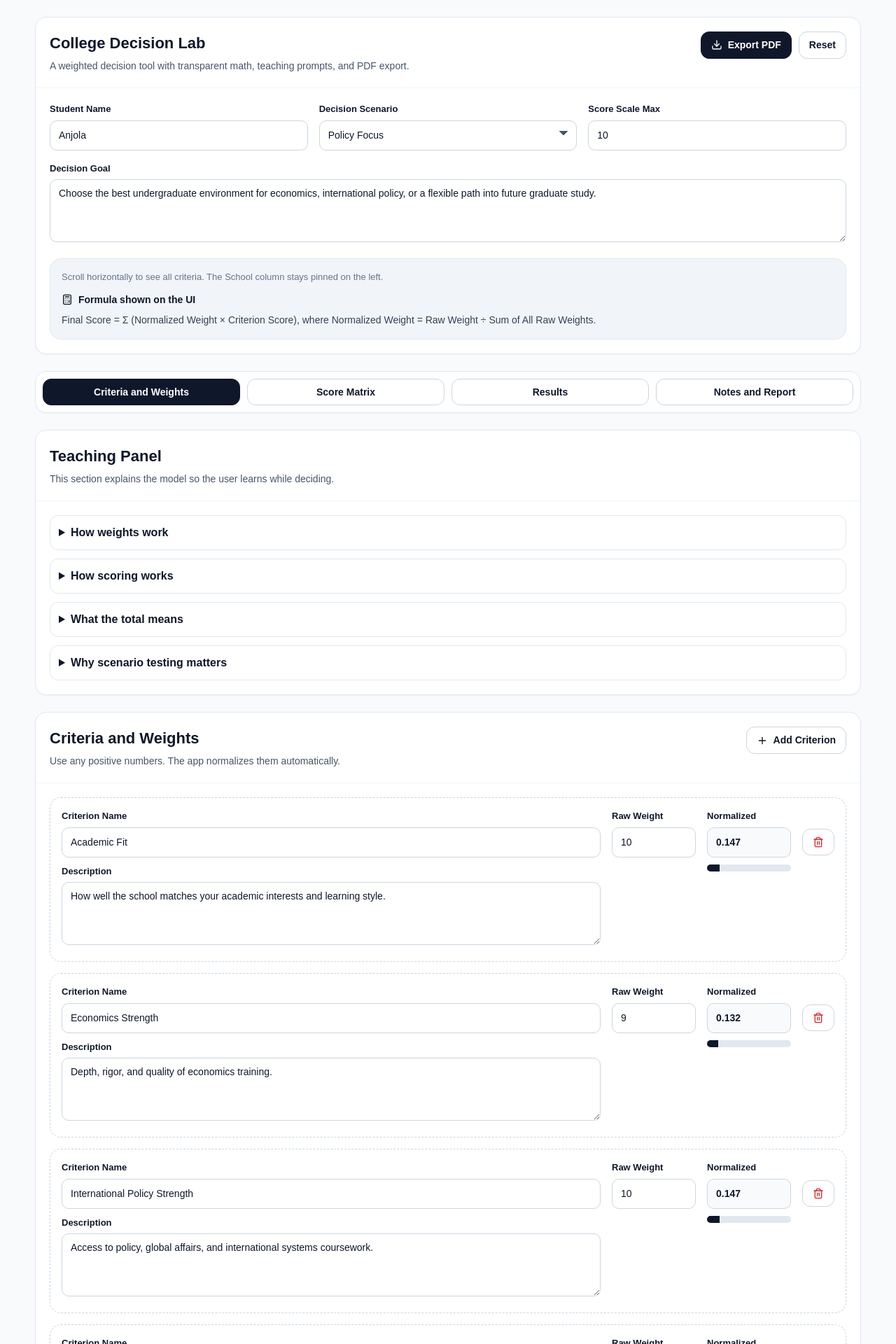
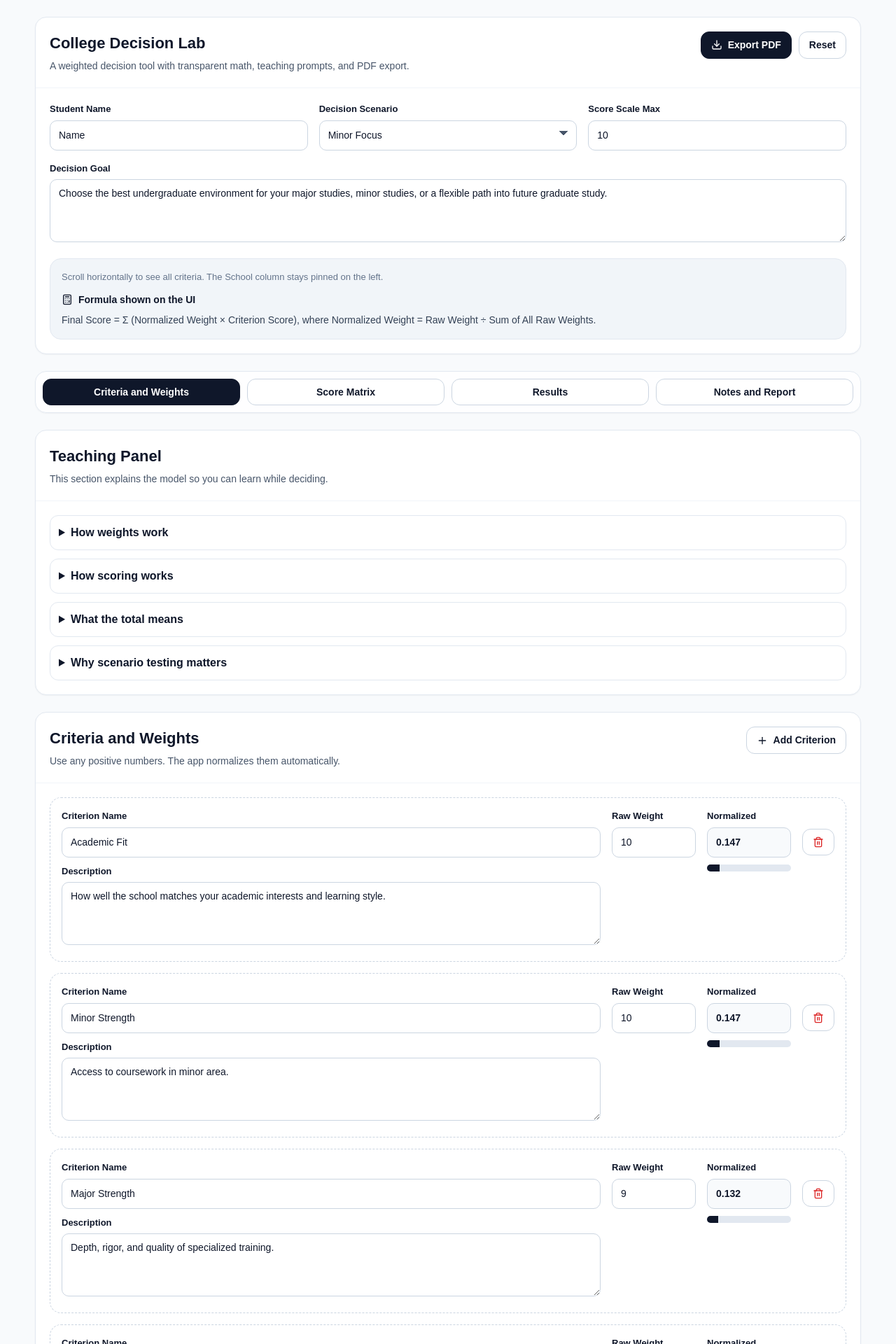
Before and after one commit to nocodetechnot/college-decision-lab, a Next.js app: page / in a window 1280 px wide. Shown: the top 1920 px of the page at 70% size. Built offline with nearby package versions, Linux system fonts and the light colour scheme.

Commit message:
Updated to make more generic

```diff
--- a/components/college-decision/college-decision-app.tsx
+++ b/components/college-decision/college-decision-app.tsx
@@ -49,7 +49,7 @@ type College = {
 
 type Scores = Record<string, Record<string, number | "">>;
 
-type ScenarioKey = "policy" | "econ" | "mba" | "custom";
+type ScenarioKey = "minor" | "major" | "mba" | "custom";
 
 const uid = () => Math.random().toString(36).slice(2, 10);
 
@@ -169,8 +169,8 @@ const initialColleges: College[] = [
 
 const initialCriteria: Criterion[] = [
   { id: uid(), name: "Academic Fit", description: "How well the school matches your academic interests and learning style.", weight: 10 },
-  { id: uid(), name: "Economics Strength", description: "Depth, rigor, and quality of economics training.", weight: 9 },
-  { id: uid(), name: "International Policy Strength", description: "Access to policy, global affairs, and international systems coursework.", weight: 10 },
+  { id: uid(), name: "Minor Strength", description: "Access to coursework in minor area.", weight: 10 },
+  { id: uid(), name: "Major Strength", description: "Depth, rigor, and quality of specialized training.", weight: 9 },
   { id: uid(), name: "Internship Access", description: "Ease of getting meaningful internships during school.", weight: 9 },
   { id: uid(), name: "Career Outcomes", description: "Placement strength for jobs, grad school, and long-term trajectory.", weight: 8 },
   { id: uid(), name: "Cost and Aid", description: "Overall affordability after aid and scholarships.", weight: 8 },
@@ -179,20 +179,20 @@ const initialCriteria: Criterion[] = [
 ];
 
 const scenarioTemplates: Record<Exclude<ScenarioKey, "custom">, Record<string, number>> = {
-  policy: {
+  minor: {
     "Academic Fit": 9,
-    "Economics Strength": 8,
-    "International Policy Strength": 10,
+    "Major Strength": 8,
+    "Minor Strength": 10,
     "Internship Access": 10,
     "Career Outcomes": 8,
     "Cost and Aid": 7,
     "Campus and City Fit": 7,
     Flexibility: 6,
   },
-  econ: {
+  Major: {
     "Academic Fit": 9,
-    "Economics Strength": 10,
-    "International Policy Strength": 4,
+    "Major Strength": 10,
+    "Minor Strength": 4,
     "Internship Access": 5,
     "Career Outcomes": 8,
     "Cost and Aid": 7,
@@ -201,8 +201,8 @@ const scenarioTemplates: Record<Exclude<ScenarioKey, "custom">, Record<string, n
   },
   mba: {
     "Academic Fit": 8,
-    "Economics Strength": 9,
-    "International Policy Strength": 5,
+    "Major Strength": 9,
+    "Minor Strength": 5,
     "Internship Access": 8,
     "Career Outcomes": 10,
     "Cost and Aid": 8,
@@ -274,9 +274,9 @@ function ProgressBar({ value }: { value: number }) {
 function ScenarioSelect({ value, onChange }: { value: ScenarioKey; onChange: (v: ScenarioKey) => void }) {
   return (
     <select value={value} onChange={(e) => onChange(e.target.value as ScenarioKey)} style={selectStyle}>
-      <option style={{ color: "#0f172a", background: "#ffffff" }} value="policy">Policy Focus</option>
-      <option style={{ color: "#0f172a", background: "#ffffff" }} value="econ">Wonky Economics</option>
-      <option style={{ color: "#0f172a", background: "#ffffff" }} value="mba">Economics then MBA</option>
+      <option style={{ color: "#0f172a", background: "#ffffff" }} value="minor">Minor Focus</option>
+      <option style={{ color: "#0f172a", background: "#ffffff" }} value="Major">Major Focus</option>
+      <option style={{ color: "#0f172a", background: "#ffffff" }} value="mba">Major and then MBA</option>
       <option style={{ color: "#0f172a", background: "#ffffff" }} value="custom">Custom</option>
     </select>
   );
@@ -356,9 +356,9 @@ export default function CollegeDecisionWebApp() {
   const [viewportWidth, setViewportWidth] = useState<number>(typeof window !== "undefined" ? window.innerWidth : 1280);
   const [activeTab, setActiveTab] = useState<"weights" | "scores" | "results" | "notes">("weights");
   const [scenario, setScenario] = useState<ScenarioKey>("policy");
-  const [studentName, setStudentName] = useState("Anjola");
+  const [studentName, setStudentName] = useState("Name");
   const [decisionGoal, setDecisionGoal] = useState(
-    "Choose the best undergraduate environment for economics, international policy, or a flexible path into future graduate study."
+    "Choose the best undergraduate environment for your major studies, minor studies, or a flexible path into future graduate study."
   );
   const [scoreScale, setScoreScale] = useState("10");
   const [colleges, setColleges] = useState<College[]>(initialColleges);
@@ -383,10 +383,10 @@ export default function CollegeDecisionWebApp() {
       try {
         const parsed = JSON.parse(saved);
         setScenario(parsed.scenario ?? "policy");
-        setStudentName(parsed.studentName ?? "Anjola");
+        setStudentName(parsed.studentName ?? "Name");
         setDecisionGoal(
           parsed.decisionGoal ??
-            "Choose the best undergraduate environment for economics, international policy, or a flexible path into future graduate study."
+            "Choose the best undergraduate environment for your major, minor, or a flexible path into future graduate study."
         );
         setScoreScale(parsed.scoreScale ?? "10");
         setColleges(parsed.colleges ?? initialColleges);
@@ -555,8 +555,8 @@ export default function CollegeDecisionWebApp() {
 
   function resetAll() {
     setScenario("policy");
-    setStudentName("Anjola");
-    setDecisionGoal("Choose the best undergraduate environment for economics, international policy, or a flexible path into future graduate study.");
+    setStudentName("Name");
+    setDecisionGoal("Choose the best undergraduate environment for major studies, minor studies, or a flexible path into future graduate study.");
     setScoreScale("10");
     setColleges(initialColleges);
     setCriteria(initialCriteria);
@@ -766,7 +766,7 @@ export default function CollegeDecisionWebApp() {
 
         {activeTab === "weights" && (
           <div style={{ display: "grid", gap: 24, gridTemplateColumns: "1fr" }}>
-            <SectionCard title="Teaching Panel" subtitle="This section explains the model so the user learns while deciding.">
+            <SectionCard title="Teaching Panel" subtitle="This section explains the model so you can learn while deciding.">
               <div style={{ display: "grid", gap: 12 }}>
                 {teachingTips.map((tip, idx) => (
                   <details key={idx} style={{ border: "1px solid #e2e8f0", borderRadius: 12, padding: 12, background: "#fff" }}>
```
